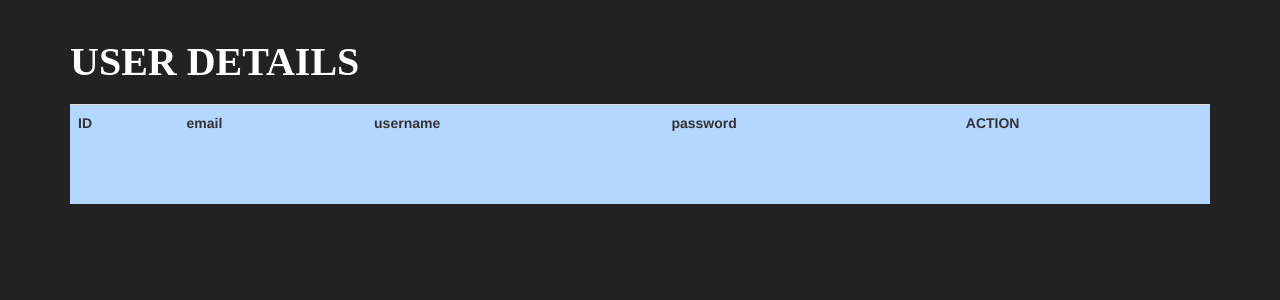
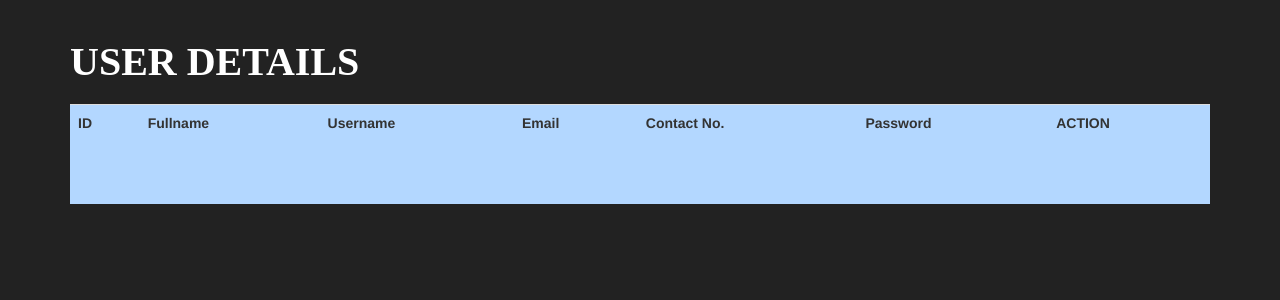
Before and after one commit to BikashJhendi/easyrooms, a Django app: page /login/dashboard/users in a window 1280 px wide. Shown: the part 102-402 px from the top of the page. Run offline with Django 3.2, Linux system fonts and the light colour scheme; a user stored in the database is signed in; data comes from the database, SQL or seed files in the repository; lists and menus that the app fills with data are empty; some libraries are stand-ins or nearby versions.

Commit message:
Update userdashboard.html

```diff
--- a/roomsapps/templates/adminPages/userdashboard.html
+++ b/roomsapps/templates/adminPages/userdashboard.html
@@ -36,9 +36,11 @@
             <table class="table">
                 <tr>
                     <th>ID</th>
-                    <th>email</th>
-                    <th>username</th>
-                    <th>password</th>
+                    <th>Fullname</th>
+                    <th>Username</th>
+                    <th>Email</th>
+                    <th>Contact No.</th>
+                    <th>Password</th>
                     <th>ACTION</th>
 
                 </tr>
```
